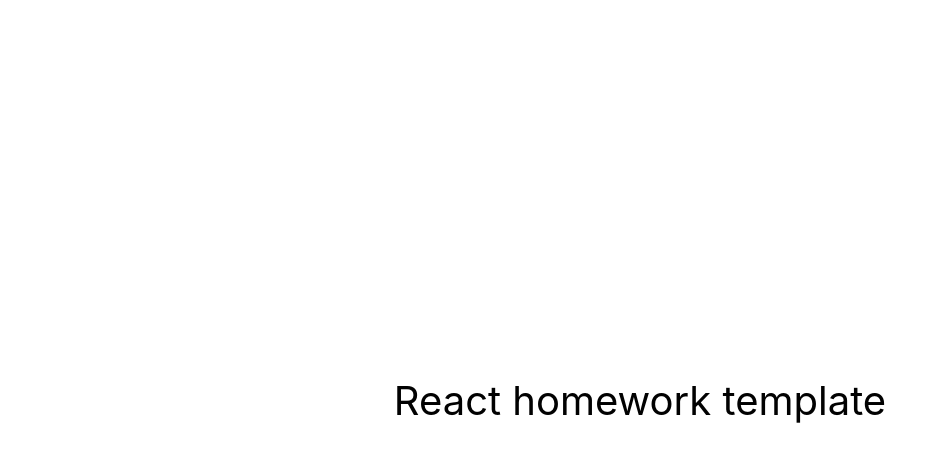
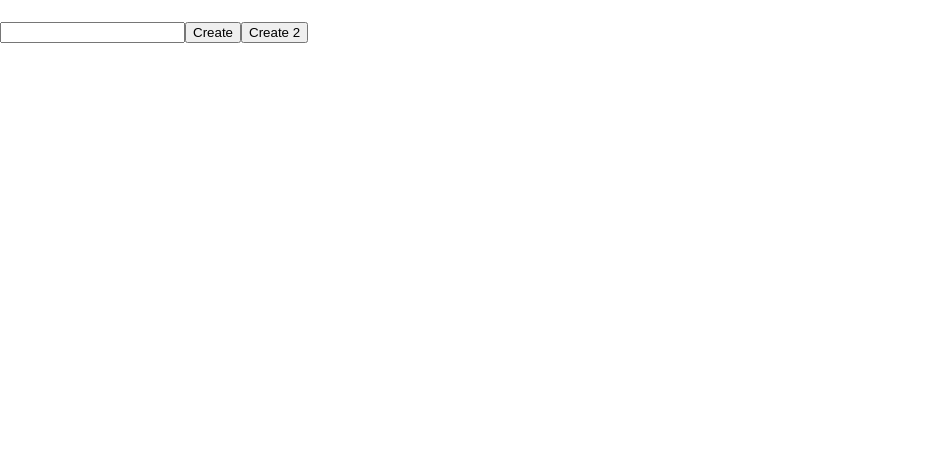
Before and after one commit to turus090/goit-react-hw-02-phonebook, a React (Create React App) app: page / in a window 1280 px wide. Shown: the top 462 px of the page, without its empty margins (0-947 px from the left). Built offline with nearby package versions, Linux system fonts and the light colour scheme.

Commit message:
add form

```diff
--- a/package.json
+++ b/package.json
@@ -7,6 +7,7 @@
     "@testing-library/jest-dom": "^5.16.3",
     "@testing-library/react": "^12.1.4",
     "@testing-library/user-event": "^13.5.0",
+    "nanoid": "^4.0.2",
     "react": "^18.1.0",
     "react-dom": "^18.1.0",
     "react-scripts": "5.0.1",
--- a/src/components/App.jsx
+++ b/src/components/App.jsx
@@ -1,16 +1,28 @@
-export const App = () => {
-  return (
-    <div
-      style={{
-        height: '100vh',
-        display: 'flex',
-        justifyContent: 'center',
-        alignItems: 'center',
-        fontSize: 40,
-        color: '#010101'
-      }}
-    >
-      React homework template
-    </div>
-  );
-};
+import { Component } from "react";
+import Form from "./form/Form";
+import Button from "./button/Button";
+
+class App extends Component {
+  state = {
+    contacts: [],
+    name: ''
+  }
+  setNewCandidate(name){
+    this.setState({
+      ...this.state,
+      name:"Text"
+    })
+    console.log(this.state)
+  }
+  render() {
+    return (
+      <div>
+        <h1>{this.state.name}</h1>
+        <Form changeName={this.setNewCandidate.bind(App)}/>
+        <Button text="Create"/>
+        <button onClick={()=>{this.setNewCandidate("Alex")}}>Create 2 </button>
+      </div>
+    )
+  }
+}
+export default App
--- /dev/null
+++ b/src/components/button/Button.jsx
@@ -0,0 +1,9 @@
+const Button = (props) => {
+return (
+    <button onClick={props.handelClick}>
+        {props.text}
+    </button>
+)
+}
+
+export default Button
--- /dev/null
+++ b/src/components/form/Form.jsx
@@ -0,0 +1,17 @@
+import { createRef } from "react"
+const Form = (props) => {
+    let formRef = createRef()
+    return (
+        <input
+            ref={formRef}
+
+            type="text"
+            name="name"
+            pattern="^[a-zA-Zа-яА-Я]+(([' -][a-zA-Zа-яА-Я ])?[a-zA-Zа-яА-Я]*)*$"
+            title="Name may contain only letters, apostrophe, dash and spaces. For example Adrian, Jacob Mercer, Charles de Batz de Castelmore d'Artagnan"
+            required
+        />
+    )
+}
+
+export default Form
--- a/src/index.js
+++ b/src/index.js
@@ -1,10 +1,8 @@
 import React from 'react';
 import ReactDOM from 'react-dom/client';
-import { App } from 'components/App';
+import App from 'components/App';
 import './index.css';
 
 ReactDOM.createRoot(document.getElementById('root')).render(
-  <React.StrictMode>
     <App />
-  </React.StrictMode>
 );
```
Also changed, not shown: 1 other file (tests, documents, lock files or other folders).
